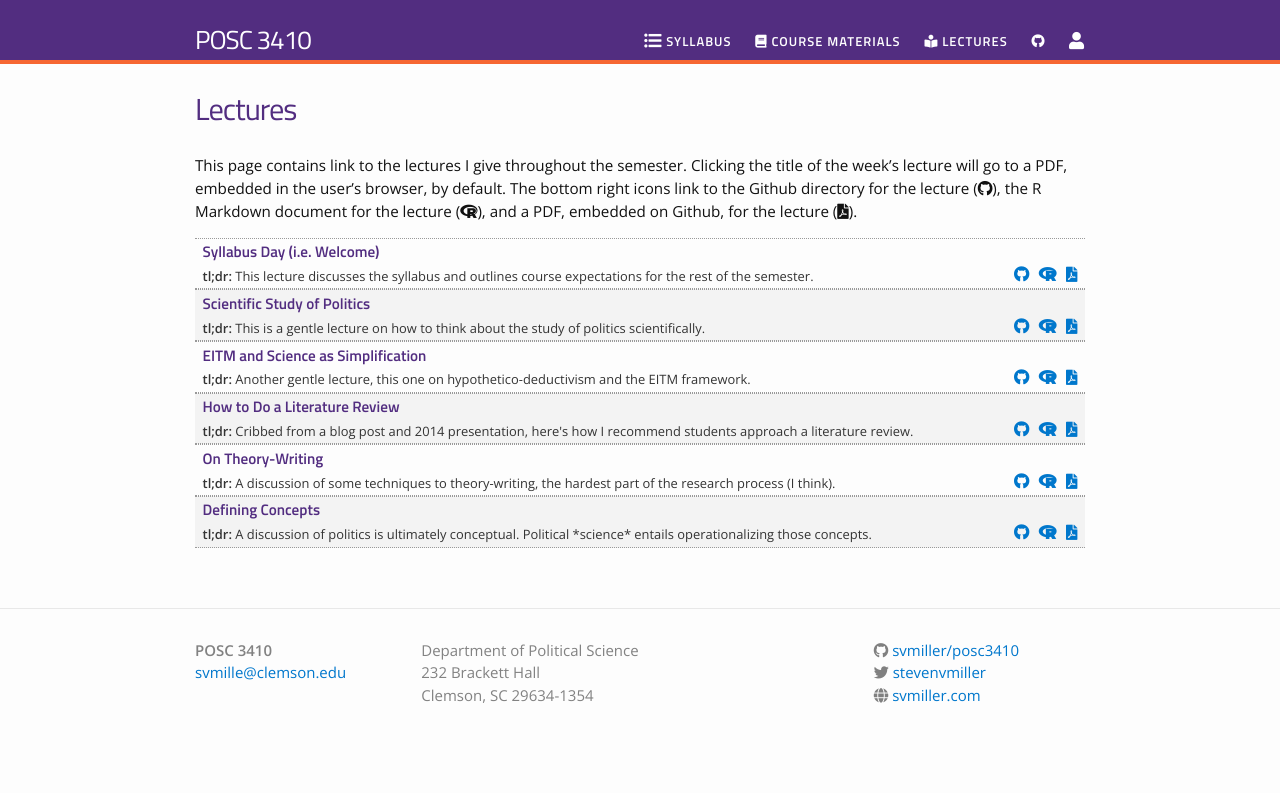
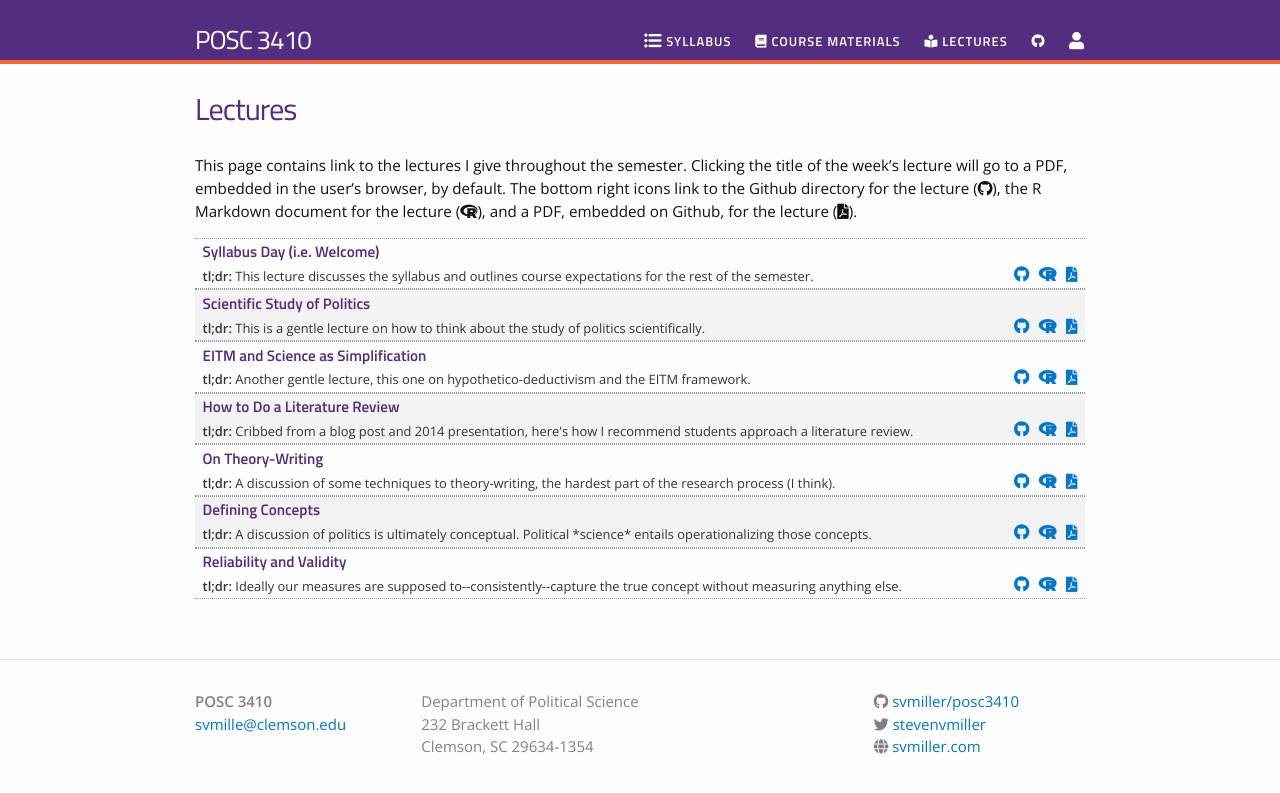
Before and after one commit to svmiller/posc3410, a Jekyll site: the page built from lectures.md, in a window 1280 px wide. Shown: the top 793 px of the page. Built offline with Jekyll 4.4.1, drawn with Linux system fonts in a browser that asks for light colours; nearby versions of some CDN libraries.

Commit message:
commit lecture

```diff
--- a/_data/lectures.yml
+++ b/_data/lectures.yml
@@ -27,3 +27,8 @@
   filename: defining-concepts
   dirname: defining-concepts
   tldr:  "A discussion of politics is ultimately conceptual. Political *science* entails operationalizing those concepts."
+
+- title: "Reliability and Validity"
+  filename: reliable-valid
+  dirname: reliable-valid
+  tldr:  "Ideally our measures are supposed to--consistently--capture the true concept without measuring anything else."
```
